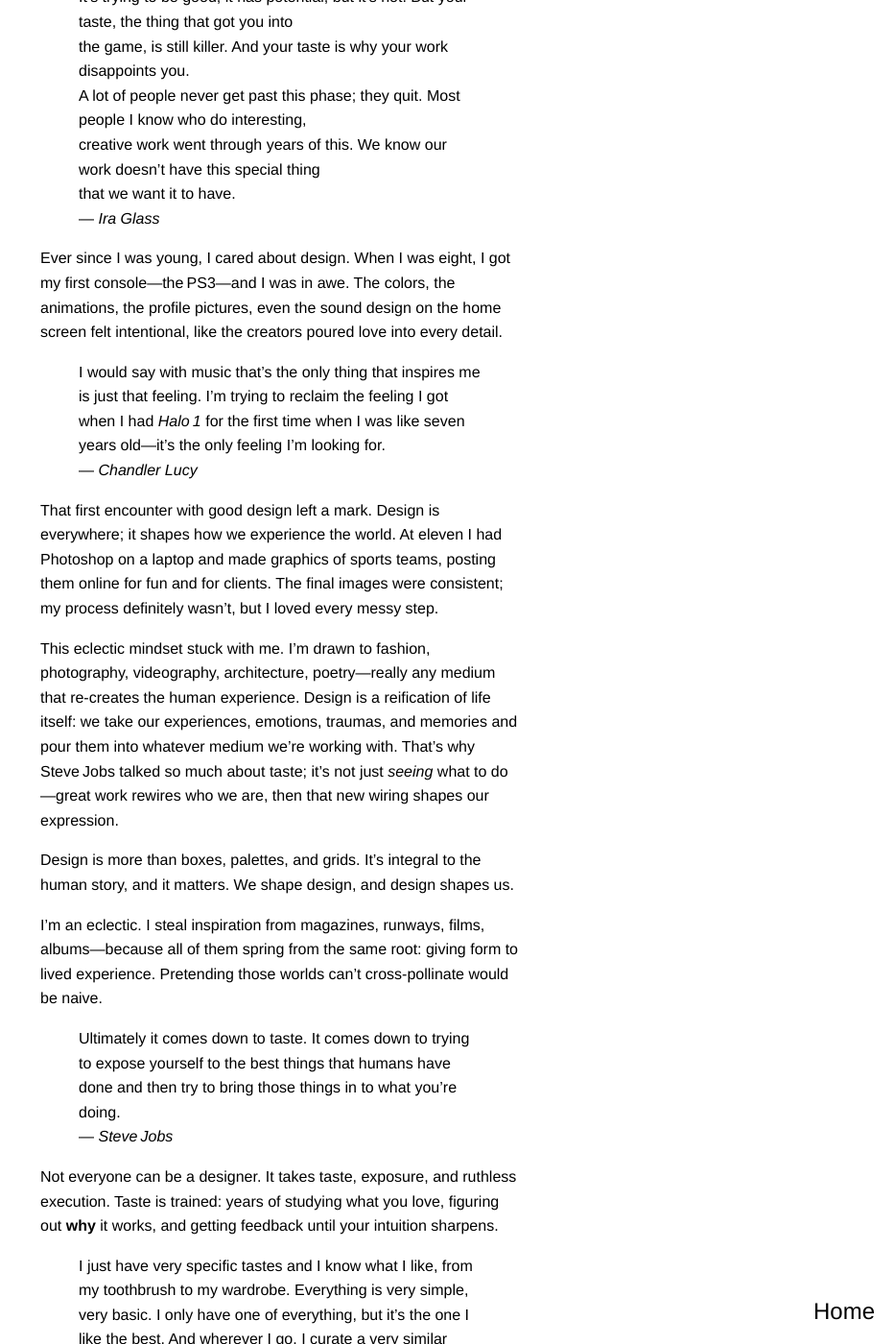
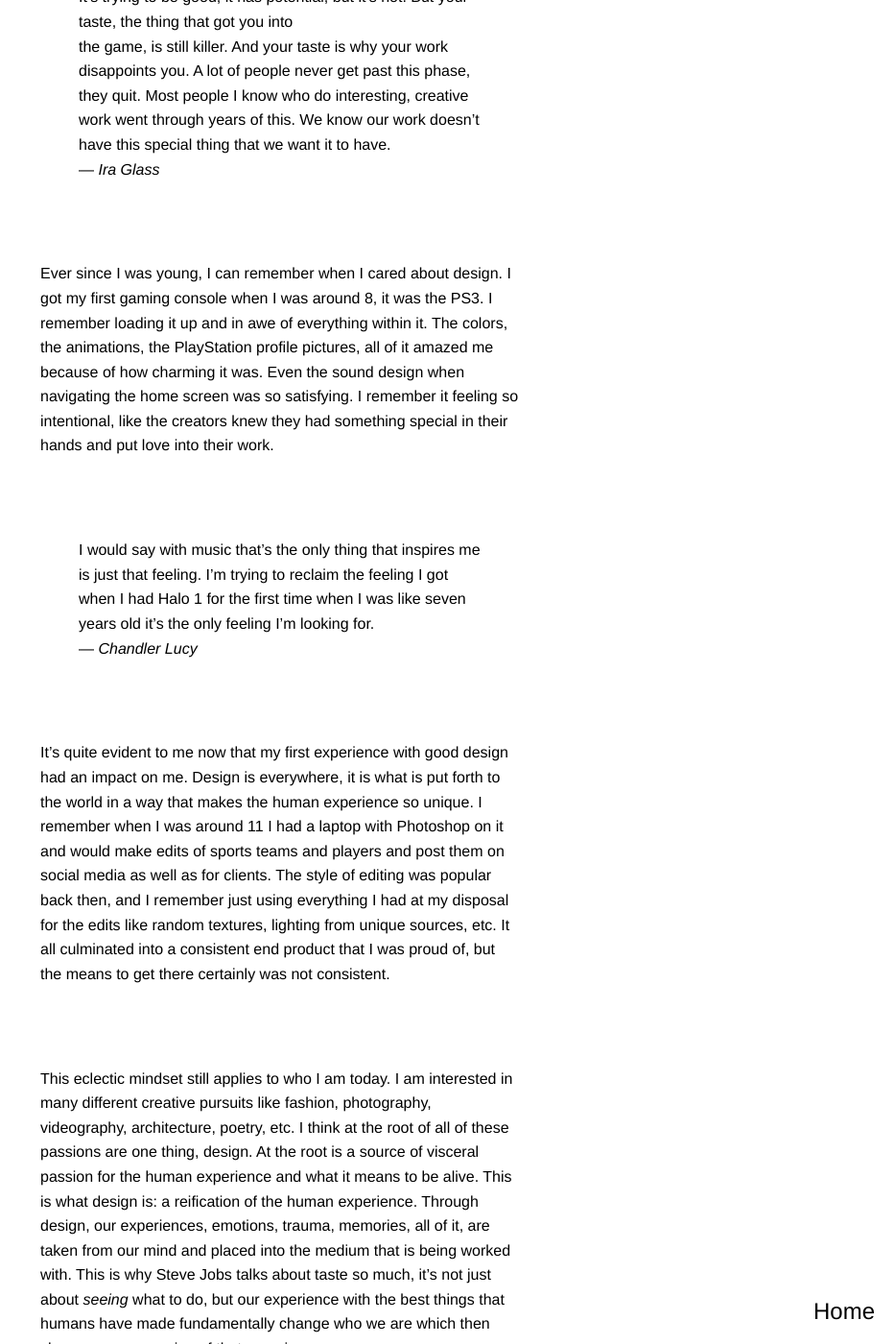
Before and after one commit to pxsswordprotected/personalsite, a Jekyll site: the page built from docs/_posts/2025-03-11-Design Statement.md, in a window 1280 px wide and 1400 px high, scrolled down 235 px. Shown: the whole window at 96% size, without its empty margins (348-1280 px from the left). Built offline with Jekyll 4.4.1, drawn with Linux system fonts in a browser that asks for light colours; some of the changed text lies outside the part shown.

Commit message:
changed post

```diff
--- a/docs/_posts/2025-03-11-Design Statement.md
+++ b/docs/_posts/2025-03-11-Design Statement.md
@@ -7,33 +7,103 @@ pinned: true
 > All of us who do creative work, we get into it because we have good taste.
 > But there is this gap. For the first couple years you make stuff, it’s just not that good.
 > It’s trying to be good, it has potential, but it’s not. But your taste, the thing that got you into
-> the game, is still killer. And your taste is why your work disappoints you.
-> A lot of people never get past this phase; they quit. Most people I know who do interesting,
-> creative work went through years of this. We know our work doesn’t have this special thing
-> that we want it to have.
+> the game, is still killer. And your taste is why your work disappoints you. A lot of people never get past this phase,
+> they quit. Most people I know who do interesting, creative work went through years of this. We know our work
+> doesn’t have this special thing that we want it to have.
 > — *Ira Glass*
 
-Ever since I was young, I cared about design. When I was eight, I got my first console—the PS3—and I was in awe. The colors, the animations, the profile pictures, even the sound design on the home screen felt intentional, like the creators poured love into every detail.
+<br>
+<br>
 
-> I would say with music that's the only thing that inspires me is just that feeling. I'm trying to reclaim the feeling I got when I had *Halo 1* for the first time when I was like seven years old—it's the only feeling I'm looking for.
+Ever since I was young, I can remember when I cared about design. I got my first gaming console
+when I was around 8, it was the PS3. I remember loading it up and in awe of everything within it.
+The colors, the animations, the PlayStation profile pictures, all of it amazed me because of how charming it was.
+Even the sound design when navigating the home screen was so satisfying. I remember it feeling so intentional,
+like the creators knew they had something special in their hands and put love into their work.
+
+<br>
+<br>
+
+> I would say with music that's the only thing that inspires me is just that feeling. I'm trying to reclaim the feeling I got when I had Halo 1 for the first time when I was like seven years old it's the only feeling I'm looking for.
 > — *Chandler Lucy*
 
-That first encounter with good design left a mark. Design is everywhere; it shapes how we experience the world. At eleven I had Photoshop on a laptop and made graphics of sports teams, posting them online for fun and for clients. The final images were consistent; my process definitely wasn’t, but I loved every messy step.
+<br>
+<br>
 
-This eclectic mindset stuck with me. I’m drawn to fashion, photography, videography, architecture, poetry—really any medium that re‑creates the human experience. Design is a reification of life itself: we take our experiences, emotions, traumas, and memories and pour them into whatever medium we’re working with. That’s why Steve Jobs talked so much about taste; it’s not just *seeing* what to do—great work rewires who we are, then that new wiring shapes our expression.
+It's quite evident to me now that my first experience with good design had an impact on me. Design is everywhere,
+it is what is put forth to the world in a way that makes the human experience so unique.
+I remember when I was around 11 I had a laptop with Photoshop on it and would make edits of
+sports teams and players and post them on social media as well as for clients. The style of editing was popular back then,
+and I remember just using everything I had at my disposal for the edits like random textures,
+lighting from unique sources, etc. It all culminated into a consistent end product that I was proud of, but the means to get there
+certainly was not consistent.
 
-Design is more than boxes, palettes, and grids. It’s integral to the human story, and it matters. We shape design, and design shapes us.
+<br>
+<br>
 
-I’m an eclectic. I steal inspiration from magazines, runways, films, albums—because all of them spring from the same root: giving form to lived experience. Pretending those worlds can’t cross‑pollinate would be naive.
+This eclectic mindset still applies to who I am today. I am interested in many different creative pursuits like
+fashion, photography, videography, architecture, poetry, etc.
+I think at the root of all of these passions are one thing, design.
+At the root is a source of visceral passion for the human experience and
+what it means to be alive. This is what design is: a reification of the human experience. Through design, our experiences,
+emotions, trauma, memories, all of it, are taken from our mind and placed into the medium that is being worked with. This is why
+Steve Jobs talks about taste so much, it's not just about *seeing* what to do, but our experience with the best things that humans
+have made fundamentally change who we are which then shapes our expression of that experience.
 
-> Ultimately it comes down to taste. It comes down to trying to expose yourself to the best things that humans have done and then try to bring those things in to what you're doing.
-> — *Steve Jobs*
+<br>
+<br>
 
-Not everyone can be a designer. It takes taste, exposure, and ruthless execution. Taste is trained: years of studying what you love, figuring out **why** it works, and getting feedback until your intuition sharpens.
+Design goes beyond just placing a box here and selecting that color and choosing this palette.
+It is integral to the human experience and matters a great deal. We choose design and in turn, design shapes us.
 
-> I just have very specific tastes and I know what I like, from my toothbrush to my wardrobe. Everything is very simple, very basic. I only have one of everything, but it's the one I like the best. And wherever I go, I curate a very similar space—somewhere between spare and minimalist. It's kind of random, but a good‑looking chaos.
-> — *Henrik Purienne*
+<br>
+<br>
 
-The best designers design everywhere. They tweak an ad’s colors, arrange their room, plan their outfits, script their morning routine. They care about *everything* that’s put into the world, because meaning hides in the details. Love forces you to confront the whole person—good and bad—and great design demands the same wholehearted attention.
+I am an eclectic. I gather inspiration from magazines to fashion to films to music, etc. All of these mediums share the same root of the reification
+of the human experience, so it is naive to believe we cannot share a vision across mediums to culminate in great taste and inspiration.
 
-When I look back, I realize what captivated me wasn’t just how things looked but the sense that someone cared. Great design bonds functionality with feeling, utility with beauty, user with creator. My goal is to recreate the feeling I had booting up that PS3: something built with passion, love, and the pursuit of greatness.
+<br>
+<br>
+
+> Ultimately it comes down to taste. It comes down to taste. It comes down to trying to expose yourself to the best things that humans have done and then try to bring those things in to what you're doing.
+> — *Steve Jobs*
+
+<br>
+<br>
+
+I don't think anyone can be a designer. It takes a specific amount of taste, exposure, and execution.
+But I think the taste it takes is trained, through years of examining what you like and what makes it
+so great, as well as feedback from others.
+
+<br>
+<br>
+
+> I just have very specific tastes and I know what I like, from my toothbrush to my wardrobe.
+> Everything is very simple, very basic. I only have one of everything, but it's the one I like the best.
+> And wherever I go, I curate a very similar space, a similar atmosphere that's somewhere between spare and minimalist.
+> It's kind of random, but a good-looking chaos.
+> — *Henrik Purienne*
+
+<br>
+<br>
+
+I believe the best designers design everywhere. They see how this color can be switched with that on an
+advertisement, they want their room to be a certain way, they want their clothes to look a certain way,
+the way they get up in the morning should be this way. At the root of it all is a natural caring for what
+is put forth into the world, to extract meaning out of the ordinary and abnormal. Because of this, a natural
+unfolding occurs of the love and care for detail. Details remain not as an out of reach concept, but as something to be
+scrutinized because that is where the depth of love reaches. It is in the detail where the care shines the most.
+Take for example a romantic partner. It would be antithetical to love to discard certain qualities, interestes, habits, etc. of your partner
+just becuase you do not like them. With love, you are bounded to face *everything*
+something or someone has to offer, both the negative and positive traits. This is why love and passion for the human experience is so essential for the best
+design, becuase without those qualities, there is no earnest care for *everything* that might be expressed.
+
+<br>
+<br>
+
+When I reflect on formative experiences that shaped my design
+sensibilities and taste, I realize that what captivated me wasn't just visual appeal,
+but intention, the sense that someone cared deeply about creating something meaningful.
+Great design ultimately builds a bond between functionality and emotion, between utility and beauty, and between the user and designer.
+My ultimate goal is to capture that feeling I first had when using my PlayStation 3. Something beyond
+algorithmic efficiency, rather, something done with passion, love, and the pursuit of greatness.
```
Also changed, not shown: docs/_layouts/home.html (+3 -5 lines).
